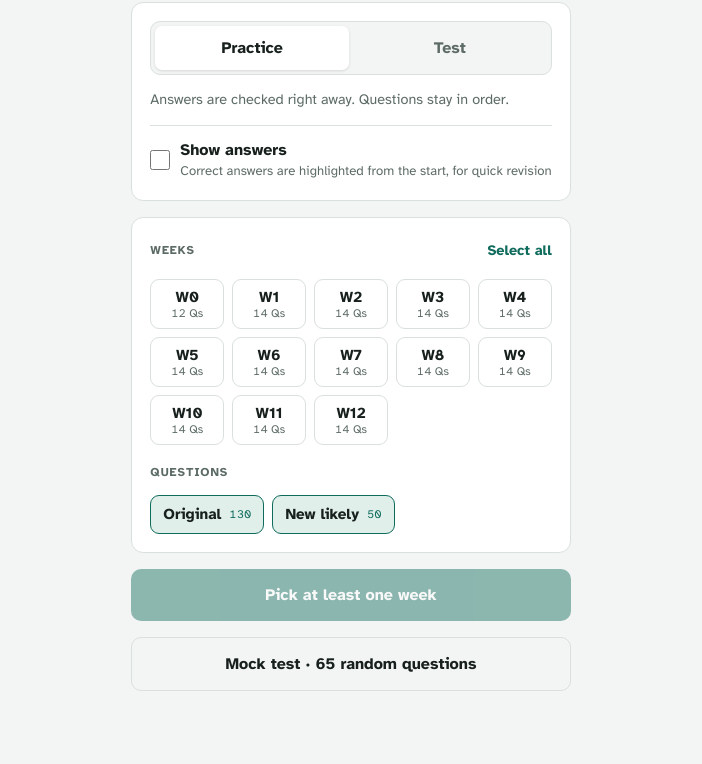
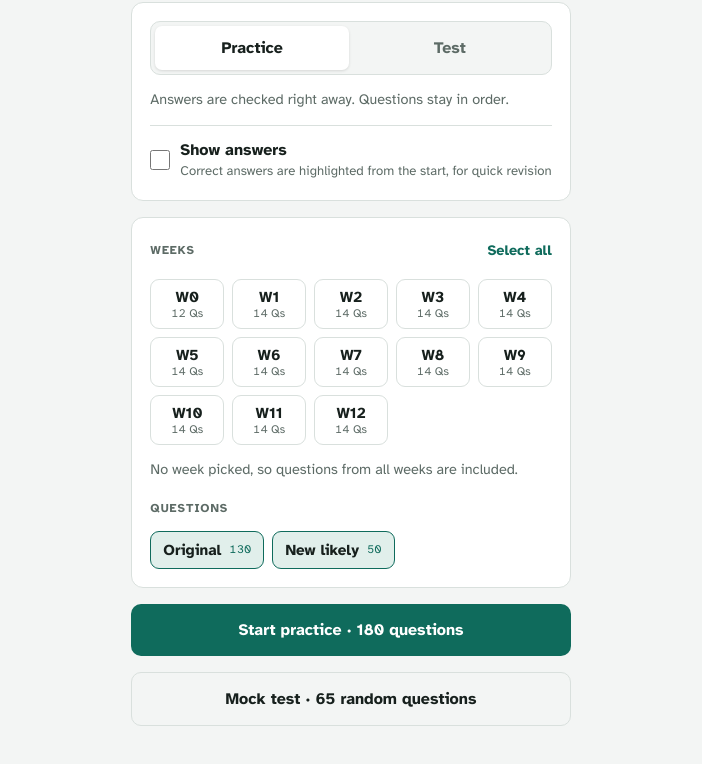
Before and after one commit to ishaaan0310/uie-practice, a plain HTML site: page index.html in a window 1280 px wide. Both pictures are taken after a click on the button "Clear". Shown: the part 84-848 px from the top of the page, without its empty margins (289-991 px from the left). Drawn offline with nearby package versions, Linux system fonts and the light colour scheme.

Commit message:
Use all weeks when no week is selected

```diff
--- a/index.html
+++ b/index.html
@@ -132,6 +132,7 @@ h1,h2{font-family:var(--display);text-wrap:balance;margin:0}
     <div class="panel">
       <div class="row"><p class="label">Weeks</p><button type="button" class="link" id="allWeeks">Select all</button></div>
       <div class="weeks" id="weeks"></div>
+      <p class="hint" id="weeksHint" hidden>No week picked, so questions from all weeks are included.</p>
       <p class="label" style="margin-top:4px">Questions</p>
       <div class="sets">
         <button type="button" class="chip" id="setO" aria-pressed="true"><b>Original</b><small>130</small></button>
@@ -407,7 +408,7 @@ function optionOrder(q,mix){
   const pinned=idx.filter(i=>PIN.test(q.o[i].trim()));
   return [...shuffle(idx.filter(i=>!pinned.includes(i))),...pinned];
 }
-function pool(){return QS.filter(q=>cfg.weeks.includes(q.w)&&((q.x&&cfg.extra)||(!q.x&&cfg.orig)))}
+function pool(){const all=!cfg.weeks.length;return QS.filter(q=>(all||cfg.weeks.includes(q.w))&&((q.x&&cfg.extra)||(!q.x&&cfg.orig)))}
 const wLabel=w=>"Week "+w;
 const fmt=s=>Math.floor(s/60)+":"+String(s%60).padStart(2,"0");
 
@@ -434,6 +435,7 @@ function renderHome(){
     w.appendChild(b);
   }
   $("allWeeks").textContent=cfg.weeks.length===WEEKS.length?"Clear":"Select all";
+  $("weeksHint").hidden=cfg.weeks.length>0;
   $("setO").setAttribute("aria-pressed",cfg.orig);
   $("setX").setAttribute("aria-pressed",cfg.extra);
   const n=pool().length;
```
